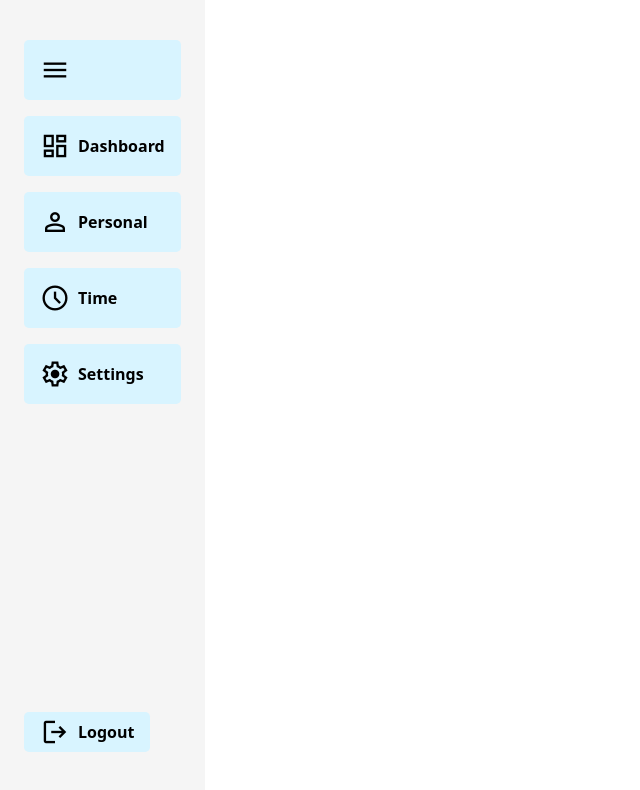
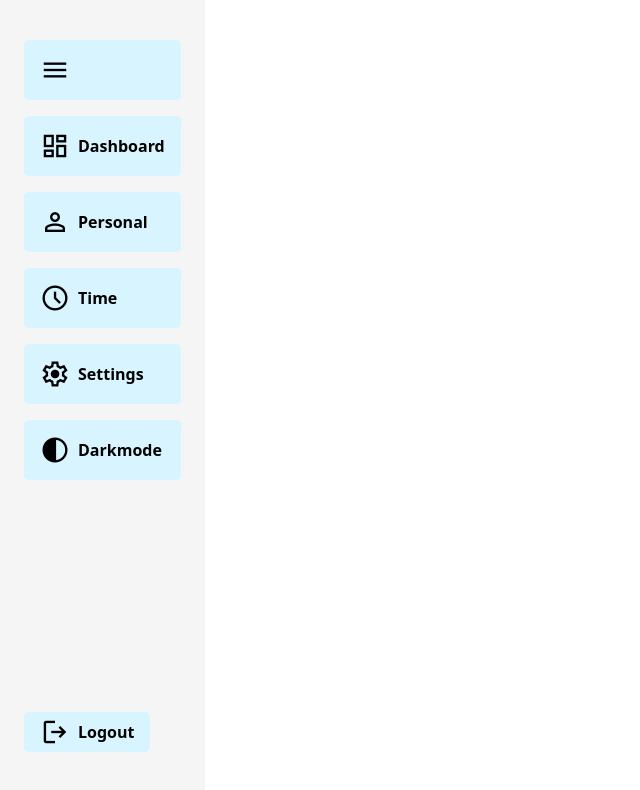
Before and after one commit to Patyika1986/personal-management, an Angular app: page /dashboard-overview in a window 1280 px wide. Both pictures are taken after a click on the element "menu". Shown: the top 790 px of the page, without its empty margins (0-640 px from the left). Built offline with nearby package versions, Linux system fonts and the light colour scheme.

Commit message:
darkmode

```diff
--- a/src/app/dashboard-overview/component/dashboard-overview/dashboard-overview.component.html
+++ b/src/app/dashboard-overview/component/dashboard-overview/dashboard-overview.component.html
@@ -1,4 +1,5 @@
-<div id="aside">
+<div class="cont">
+  <div id="aside" class="aside">
     <div class="links">
       <span class="material-symbols-outlined" (click)="expandAside()">
         menu
@@ -20,8 +21,15 @@
       <span class="material-symbols-outlined"> settings </span>
       <span class="link-text">Settings</span>
     </div>
+    <div class="links">
+      <span class="material-symbols-outlined" (click)="toggleTheme()">
+        contrast
+      </span>
+      <span class="link-text">Darkmode</span>
+    </div>
     <div class="links-end">
       <span class="material-symbols-outlined"> logout </span>
       <span class="link-text">Logout</span>
     </div>
   </div>
+</div>
--- a/src/app/dashboard-overview/component/dashboard-overview/dashboard-overview.component.scss
+++ b/src/app/dashboard-overview/component/dashboard-overview/dashboard-overview.component.scss
@@ -1,3 +1,10 @@
+.cont {
+  width: 100vw;
+  height: 100vh;
+  background-color: var(--bgc);
+  color: var(--textColor);
+}
+
 #aside {
   background-color: whitesmoke;
   color: black;
@@ -7,26 +14,27 @@
   padding: 1.5rem;
   z-index: 10;
 
-    .links{
+  .links {
     height: 60px;
   }
 
-    .links, .links-end{
+  .links,
+  .links-end {
     display: flex;
     flex-direction: row;
     align-items: center;
-        padding: .3rem 1rem;
+    padding: 0.3rem 1rem;
     margin: 1rem 0;
-        border-radius: .3rem;
+    border-radius: 0.3rem;
     background-color: rgb(216, 244, 255);
     cursor: pointer;
 
-        .material-symbols-outlined{
+    .material-symbols-outlined {
       font-size: 30px;
     }
 
-        .link-text{
-            margin-left: .5rem;
+    .link-text {
+      margin-left: 0.5rem;
       display: none;
     }
 
@@ -35,17 +43,13 @@
       display: block;
     }
 
-
-
-        &:hover{
+    &:hover {
       box-shadow: 0px 0px 6px skyblue;
     }
   }
 
-    .links-end{
+  .links-end {
     position: absolute;
     bottom: 2rem;
   }
-
-
 }
--- a/src/app/dashboard-overview/component/dashboard-overview/dashboard-overview.component.ts
+++ b/src/app/dashboard-overview/component/dashboard-overview/dashboard-overview.component.ts
@@ -4,41 +4,44 @@ import { withNoDomReuse } from '@angular/platform-browser';
 @Component({
   selector: 'app-dashboard-overview',
   templateUrl: './dashboard-overview.component.html',
-  styleUrls: ['./dashboard-overview.component.scss']
+  styleUrls: ['./dashboard-overview.component.scss'],
 })
 export class DashboardOverviewComponent {
-  constructor(){}
+  constructor() {}
 
+  private expand: boolean = false;
+  public darkMode: boolean = false;
 
-  private expand:boolean = false;
-
-  expandAside(){
+  expandAside() {
     this.expand = !this.expand;
     const linkText = document.querySelectorAll('.link-text');
-    if(this.expand){
+    if (this.expand) {
       const items = Array.from(linkText);
-     for(const itemList of items){
-      itemList.classList.add('link-style');
-     }
+      for (const itemList of items) {
+        itemList.classList.add('link-style');
+      }
+    } else {
+      const items = Array.from(linkText);
+      for (const itemList of items) {
+        itemList.classList.remove('link-style');
+      }
+    }
+  }
 
-    }else {
-      const items = Array.from(linkText);
-     for(const itemList of items){
-      itemList.classList.remove('link-style');
-     }
+  toggleTheme() {
+    this.darkMode = !this.darkMode;
+    const aside = document.querySelector('#aside') as HTMLElement;
+    const linkText = document.querySelectorAll('.links');
 
+    if (this.darkMode) {
+      aside.style.backgroundColor = 'rgb(18, 18, 27)';
+    } else {
+      aside.style.backgroundColor = 'whitesmoke';
     }
 
-
-    // const linkText = document.querySelectorAll('.link-text');
-    // linkText.style.display = 'block'
-    // const anchor = Array.from(linkText);
-    // for(const list of anchor){
-    //  console.log( list.getElementsByClassName('link-text'));
-
-    // }
-
-
+    document.documentElement.setAttribute(
+      'data-theme',
+      this.darkMode ? 'dark' : 'light'
+    );
   }
-
 }
--- a/src/styles.scss
+++ b/src/styles.scss
@@ -11,6 +11,10 @@
     --mat-blue:rgb(66, 122, 174);
     --purple:rgb(123, 25, 123);
 
+    // darkmode
+        --bgc: white;
+    --textColor:black;
+
     //border
     --border: 1px solid lightgray;
 
@@ -21,6 +25,13 @@
     --margin-xl: 2rem;
 }
 
+[data-theme="dark"]{
+    --bgc:rgb(38, 38, 38);
+    --textColor:white;
+}
+
+
+
 html,body {
     width: 100vw;
     height: 100vh;
```
Lines whose indentation alone changed are shown as unchanged.
